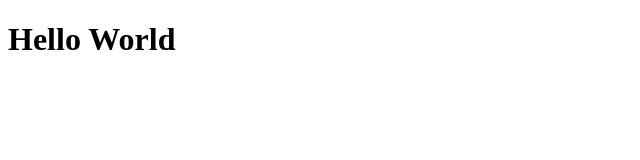
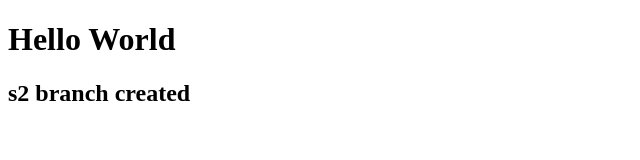
Before and after one commit to apurva-narvekar20/test, a plain HTML site: page index.html in a window 1280 px wide. Shown: the whole page, without its empty margins (0-640 px from the left). Drawn offline with Linux system fonts and the light colour scheme.

Commit message:
index.html modified

```diff
--- a/index.html
+++ b/index.html
@@ -9,5 +9,6 @@
     <h1>Hello World
 
     </h1>
+    <h2>s2 branch created</h2>
 </body>
 </html>
```
